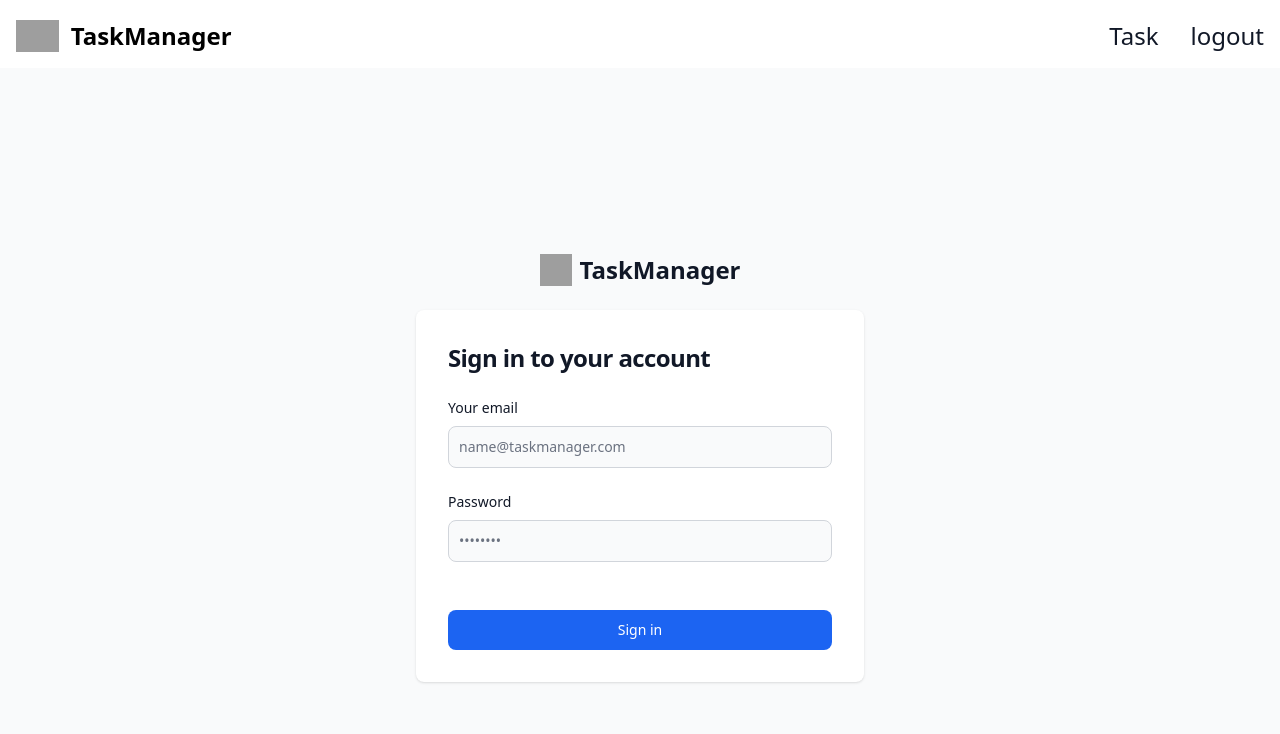
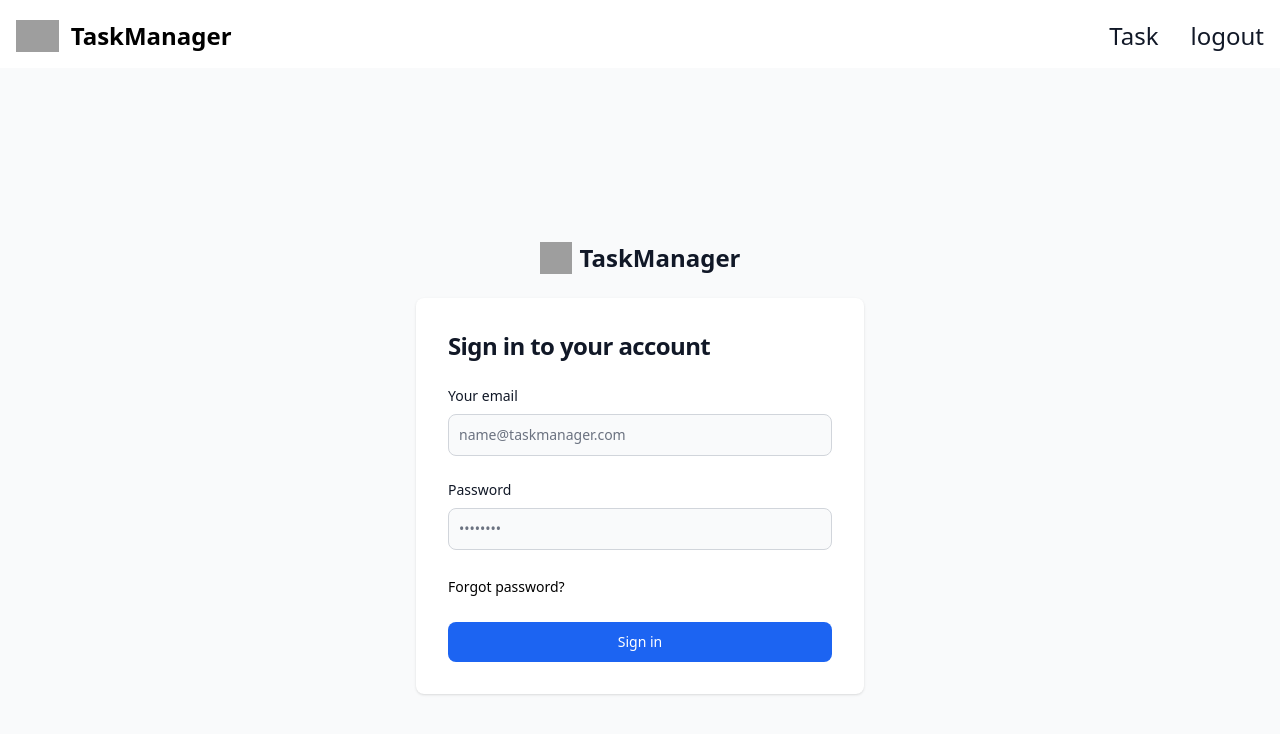
Before and after one commit to funkai13/TaskManager-Front, a Vue app: page /login in a window 1280 px wide. Shown: the top 734 px of the page. Built offline with nearby package versions, Linux system fonts and the light colour scheme; grey boxes are pictures that could not be loaded.

Commit message:
fix register view

```diff
--- a/src/stores/auth.js
+++ b/src/stores/auth.js
@@ -12,7 +12,8 @@ export const useAuthStore = defineStore('auth', {
   actions:
   {
     async getTokenCsrf() {
-      await axios.get('/sanctum/csrf-cookie')
+     const response = await axios.get('/sanctum/csrf-cookie')
+      this.AuthTokenCsrf = response.data.csrfToken
     },
     setAuthToken(token) {
       this.authToken = token;
--- a/src/views/LoginView.vue
+++ b/src/views/LoginView.vue
@@ -75,6 +75,8 @@ onMounted(() => {
             </div>
             <div class="flex items-center justify-between">
             </div>
+            <a  class="text-sm font-medium text-primary-600 hover:underline dark:text-primary-500"> <RouterLink to="/newpassword">Forgot password? </RouterLink> </a>
+
             <button
               type="submit"
               class="w-full text-white bg-blue-600 hover:bg-primary-700 focus:ring-4 focus:outline-none focus:ring-primary-300 font-medium rounded-lg text-sm px-5 py-2.5 text-center dark:bg-primary-600 dark:hover:bg-primary-700 dark:focus:ring-primary-800"
--- a/src/views/Tasks/Create.vue
+++ b/src/views/Tasks/Create.vue
@@ -13,16 +13,17 @@ const form = ref({
   employee_id: '',
 });
 
+
+
 const submitForm = async () => {
   try {
-    await axios.post('/api/tasks',form.value)
+    await axios.post('/api/tasks', form.value)
       .then(response =>{
       console.log(response)
     })
   } catch (error) {
     console.log('error', error)
   }
- console.log(form.value);
  await router.push('/tasks');
 }
 
```
